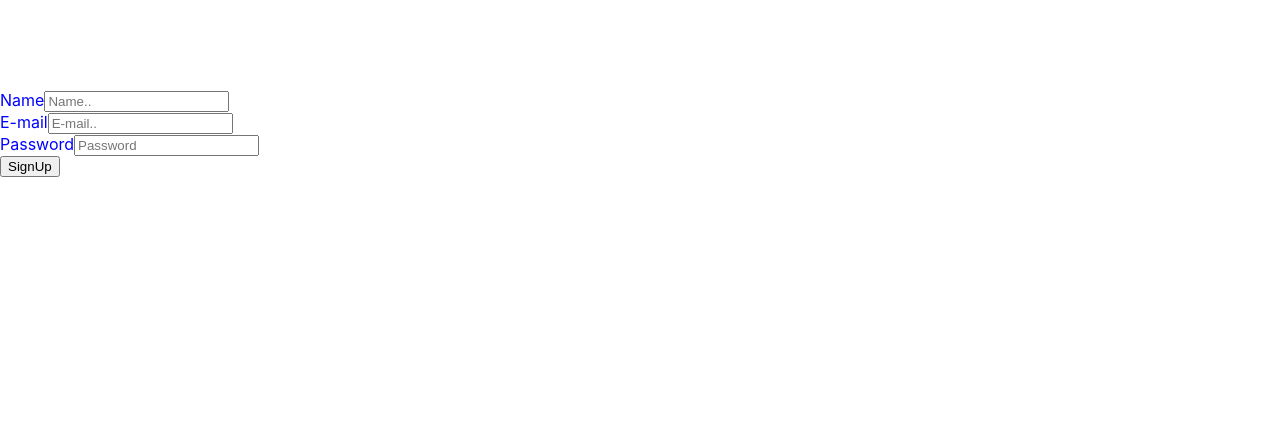
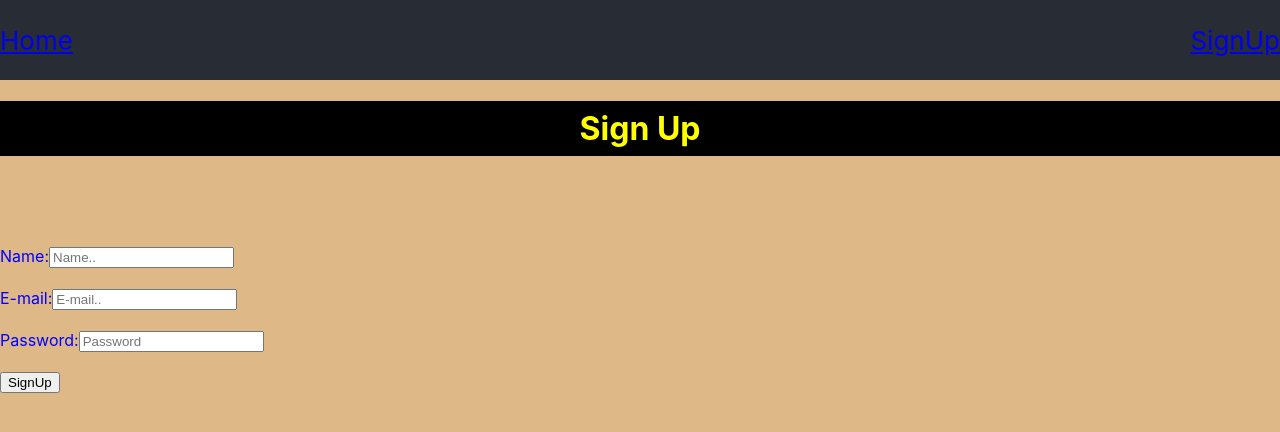
Before and after one commit to saiteja6/signup-form, a React app: page /signup in a window 1280 px wide. Built offline with nearby package versions, Linux system fonts and the light colour scheme.

Commit message:
Added Routing & Navigation

```diff
--- a/package.json
+++ b/package.json
@@ -8,6 +8,7 @@
     "@testing-library/user-event": "^12.1.10",
     "react": "^17.0.1",
     "react-dom": "^17.0.1",
+    "react-router-dom": "^5.2.0",
     "react-scripts": "4.0.2",
     "web-vitals": "^1.0.1"
   },
--- a/src/App.css
+++ b/src/App.css
@@ -1,5 +1,7 @@
 .App {
   text-align: center;
+  background-color: burlywood;
+  min-height: 100vh;
 }
 
 .App-logo {
@@ -15,11 +17,11 @@
 
 .App-header {
   background-color: #282c34;
-  min-height: 100vh;
+  min-height: 10vh;
   display: flex;
-  flex-direction: column;
+  flex-direction: row;
   align-items: center;
-  justify-content: center;
+  justify-content: space-between;
   font-size: calc(10px + 2vmin);
   color: white;
 }
@@ -45,3 +47,9 @@
   align-items: flex-start;
   height: 200px;
 }
+
+.title-signup{
+    color: yellow;
+    background-color: black;
+    line-height: 55px;
+}
--- a/src/containers/App.js
+++ b/src/containers/App.js
@@ -6,14 +6,26 @@ import {
   Link
 } from "react-router-dom";
 import Signup from './Signup'
+import { HomePage } from './HomePage'
 
 
 
 function App() {
   return (
     <div className="App">
+      <Router>
+        <header className="App-header">
+            <Link to="/">Home</Link>
+            <Link to="/signup">SignUp</Link>
+        </header>
+
+        <Switch>
+            <Route exact path="/" component={HomePage} />
+            <Route exact path="/signup" component={Signup} />
+        </Switch>
+      </Router>
         {/* <Navbar /> */}
-      <Signup />
+      {/* <Signup /> */}
     </div>
   );
 }
--- /dev/null
+++ b/src/containers/HomePage.js
@@ -0,0 +1,12 @@
+
+import React from "react";
+// import Signup from "./Signup";
+
+export function HomePage() {
+  return (
+    <div>
+      <h1>Home Page!</h1>
+      {/* <Signup /> */}
+    </div>
+  );
+}
--- a/src/containers/Signup.js
+++ b/src/containers/Signup.js
@@ -22,10 +22,11 @@ export default class Signup extends Component {
     render() {
         return (
             <div>
+                <h1 className="title-signup">Sign Up</h1>
                 <form
                     className="SignupForm"
                     onSubmit={this.handleSubmit}>
-                    <label> Name
+                    <label> Name:
                     <input
                         type="text"
                         placeholder="Name.."
@@ -34,7 +35,8 @@ export default class Signup extends Component {
                         onChange={this.handleChange}
                     />
                     </label>
-                    <label> E-mail
+                    <br />
+                    <label> E-mail:
                     <input
                         type="text"
                         placeholder="E-mail.."
@@ -43,7 +45,8 @@ export default class Signup extends Component {
                         onChange={this.handleChange}
                     />
                     </label>
-                    <label> Password
+                    <br />
+                    <label> Password:
                     <input
                         type="password"
                         placeholder="Password"
@@ -52,9 +55,9 @@ export default class Signup extends Component {
                         onChange={this.handleChange}
                     />
                     </label>
+                    <br />
                     <button>SignUp</button>
                 </form>
-                {/* <h1>Hello, World!</h1>    */}
                 <h5>{this.state.name}</h5>
                 <h5>{this.state.email}</h5>
                 <h5>{this.state.password}</h5>
```
Also changed, not shown: 1 other file.
